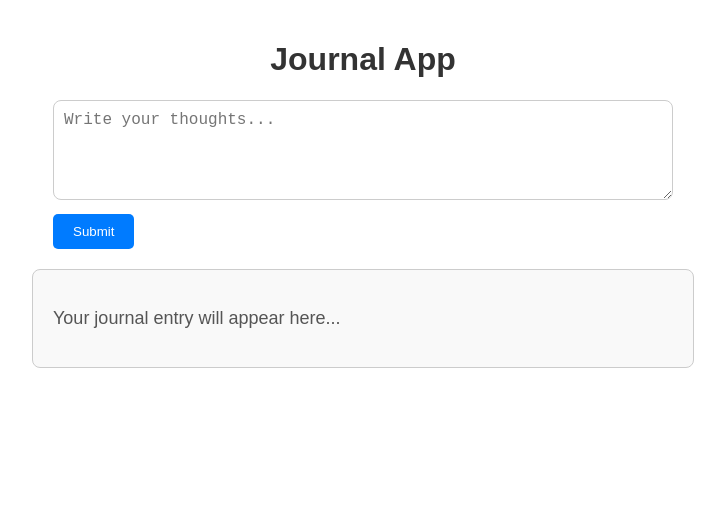
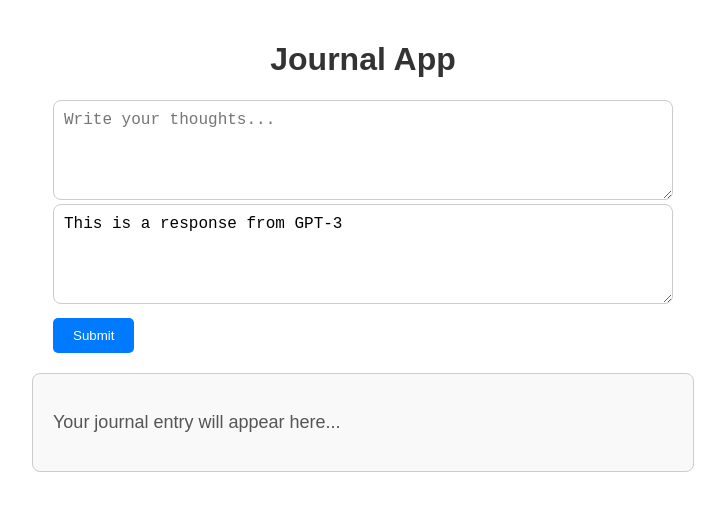
Before and after one commit to Gargilohia/Ja-nal, a React (Create React App) app in the folder page/: page / in a window 1280 px wide. Shown: the top 510 px of the page, without its empty margins (277-1002 px from the left). Built offline with nearby package versions, Linux system fonts and the light colour scheme.

Commit message:
chatGPT response (FE)

```diff
--- a/page/src/App.js
+++ b/page/src/App.js
@@ -4,6 +4,7 @@ import './App.css';
 function App() {
   const [input, setInput] = useState('');
   const [journal, setJournal] = useState('');
+  let chatGptResponse = 'This is a response from GPT-3';
 
   const handleInputChange = (e) => {
     setInput(e.target.value);
@@ -24,6 +25,12 @@ function App() {
           placeholder="Write your thoughts..."
           className="input-area"
         />
+        <textarea
+          value={chatGptResponse}
+          className='input-area'
+          inputMode='none'
+          readOnly
+        />
         <button onClick={handleSubmit} className="submit-btn">Submit</button>
       </div>
       <div className="journal-display">
```
